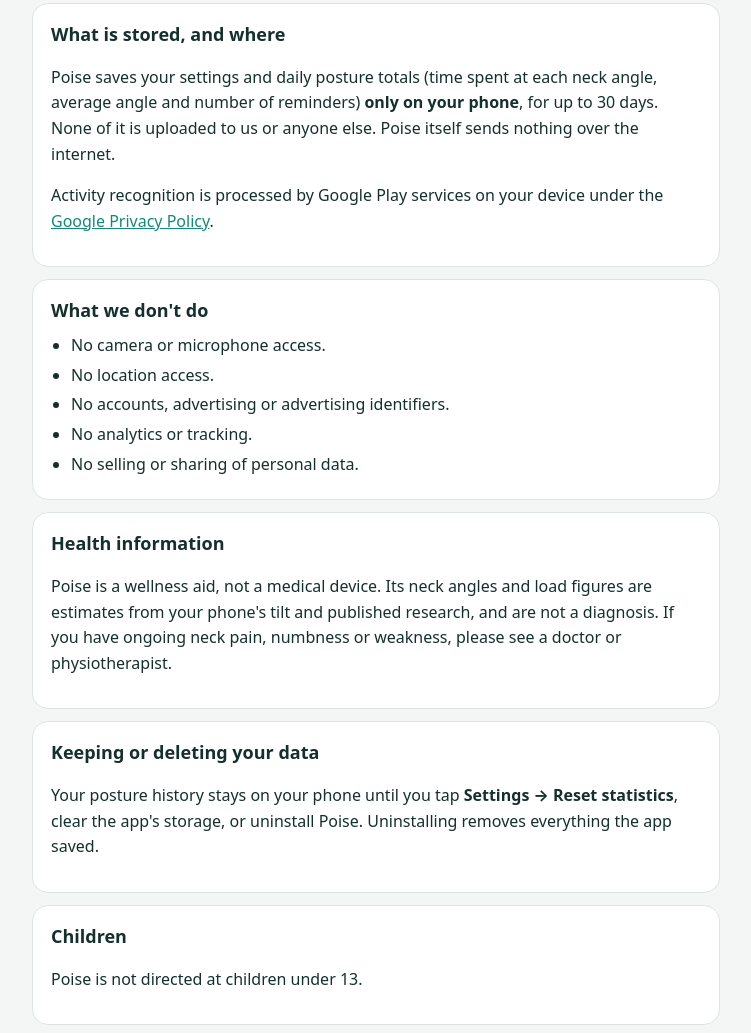
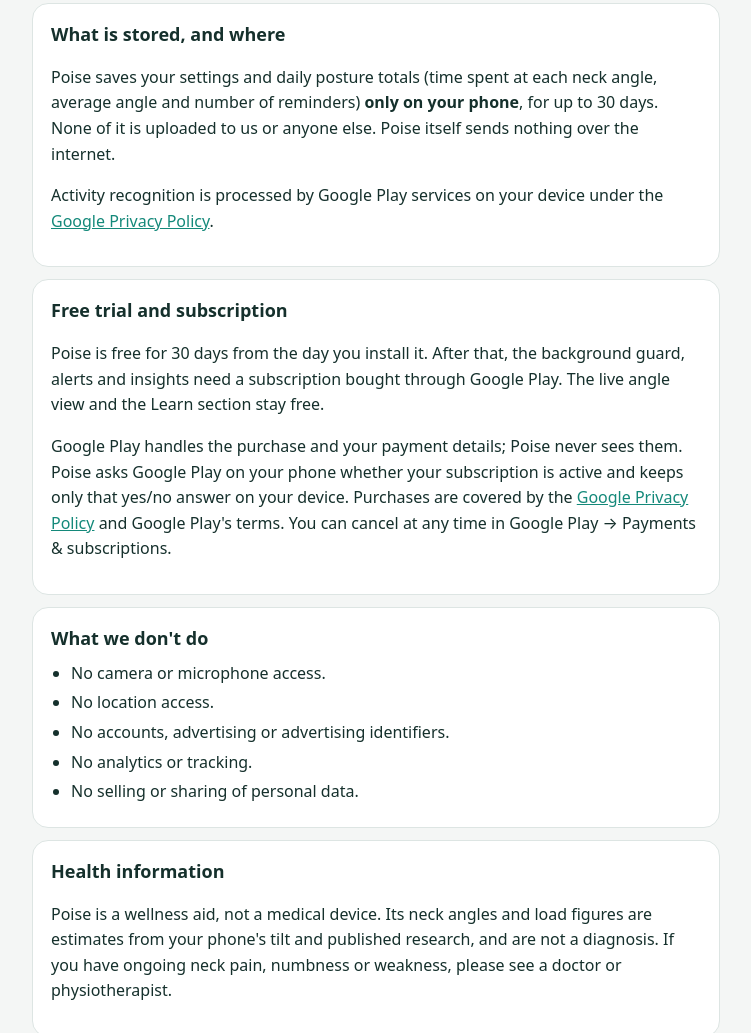
Before and after one commit to compowersolutions/Equick, a website: page public/poise/privacy.html in a window 1280 px wide. Shown: the part 806-1839 px from the top of the page, without its empty margins (264-1015 px from the left). Drawn offline with Linux system fonts and the light colour scheme.

Commit message:
Poise privacy: add free trial and subscription section
Co-Authored-By: Claude Opus 5.5 <noreply@anthropic.com>

```diff
--- a/public/poise/privacy.html
+++ b/public/poise/privacy.html
@@ -27,7 +27,7 @@
 <body>
 <main>
   <h1>Poise – Privacy Policy</h1>
-  <p class="updated">Last updated: 28 October 2026</p>
+  <p class="updated">Last updated: 12 November 2026</p>
 
   <section>
     <h2>Who we are</h2>
@@ -50,6 +50,12 @@
     <h2>What is stored, and where</h2>
     <p>Poise saves your settings and daily posture totals (time spent at each neck angle, average angle and number of reminders) <b>only on your phone</b>, for up to 30 days. None of it is uploaded to us or anyone else. Poise itself sends nothing over the internet.</p>
     <p>Activity recognition is processed by Google Play services on your device under the <a href="https://policies.google.com/privacy">Google Privacy Policy</a>.</p>
+  </section>
+
+  <section>
+    <h2>Free trial and subscription</h2>
+    <p>Poise is free for 30 days from the day you install it. After that, the background guard, alerts and insights need a subscription bought through Google Play. The live angle view and the Learn section stay free.</p>
+    <p>Google Play handles the purchase and your payment details; Poise never sees them. Poise asks Google Play on your phone whether your subscription is active and keeps only that yes/no answer on your device. Purchases are covered by the <a href="https://policies.google.com/privacy">Google Privacy Policy</a> and Google Play's terms. You can cancel at any time in Google Play → Payments &amp; subscriptions.</p>
   </section>
 
   <section>
```
